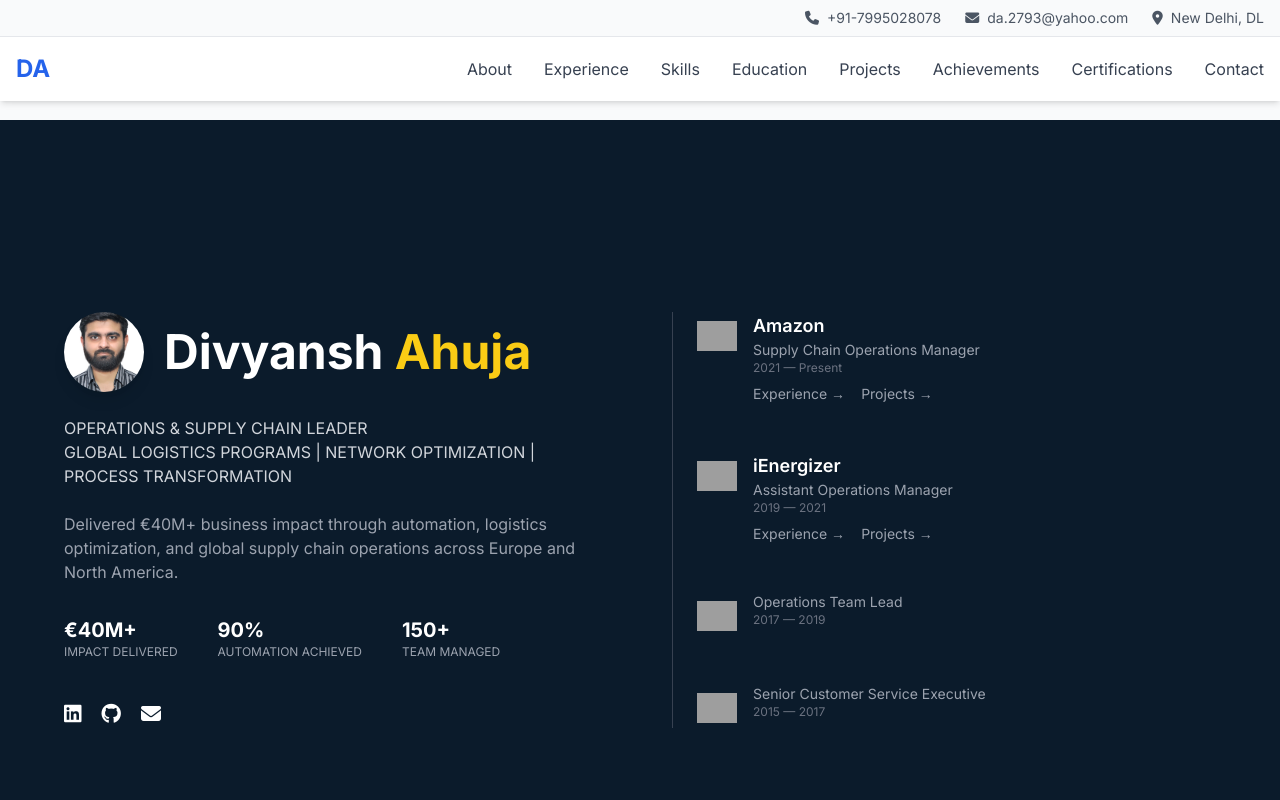
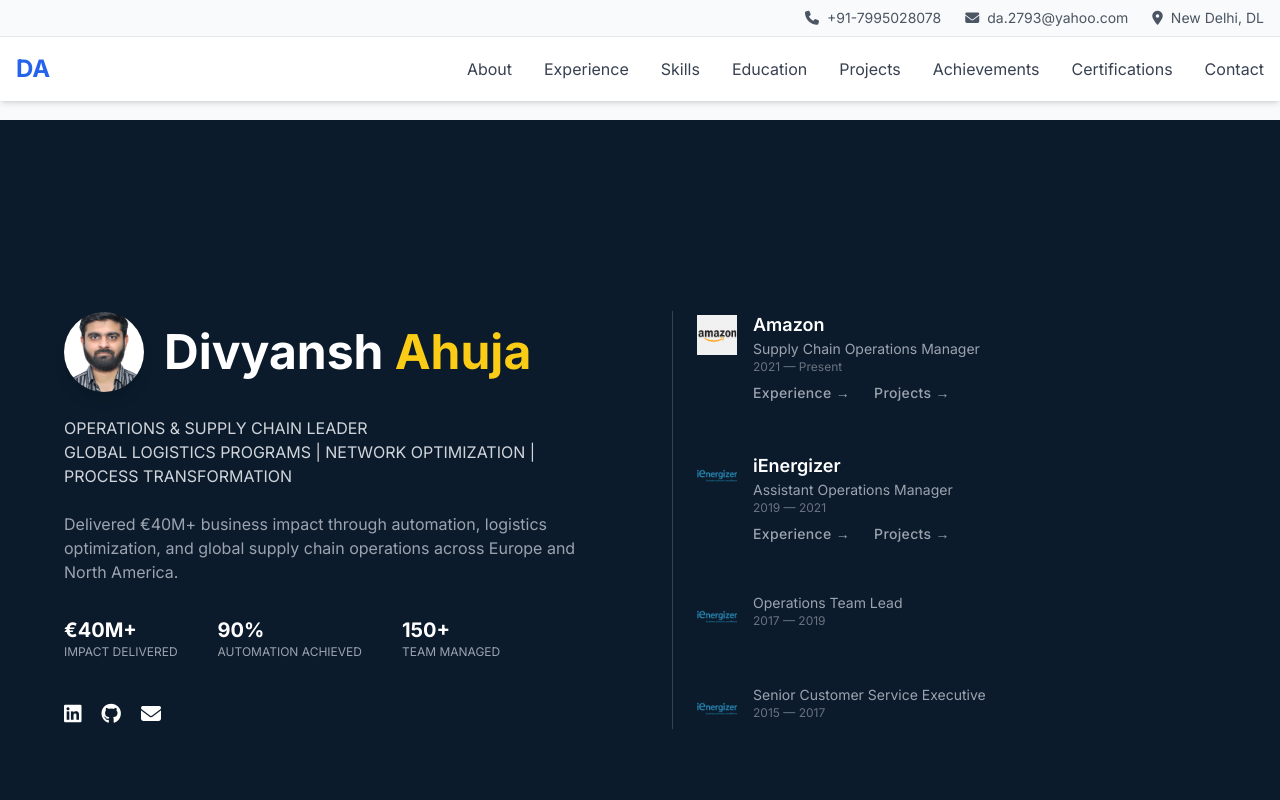
Before and after one commit to DA2793/divyansh-portfolio, a React (Vite) app: page / in a window 1280 px wide. Shown: the top 800 px of the page. Built offline with nearby package versions, Linux system fonts and the light colour scheme; grey boxes are pictures that could not be loaded.

Commit message:
update hero

```diff
--- a/src/components/Hero/Hero.jsx
+++ b/src/components/Hero/Hero.jsx
@@ -71,7 +71,7 @@ const Hero = () => {
             {/* AMAZON */}
             <motion.div whileHover={{ x: 5 }}>
               <div className="flex items-start gap-4">
-                <img src="/amazon.png" className="w-10 h-10 object-contain mt-1" />
+                <img src="/amazon.png" alt="Amazon" className="w-10 h-10 object-contain mt-1" />
 
                 <div>
                   <p className="font-semibold text-lg">Amazon</p>
@@ -82,11 +82,18 @@ const Hero = () => {
                     2021 — Present
                   </p>
 
-                  <div className="flex gap-4 text-sm text-gray-400">
-                    <a href="#experience" className="hover:text-yellow-400 transition">
+                  <div className="flex gap-6 text-sm mt-2">
+                    <a
+                      href="#experience"
+                      className="relative text-gray-400 hover:text-yellow-400 transition font-medium tracking-wide cursor-pointer after:block after:h-[1px] after:bg-yellow-400 after:scale-x-0 hover:after:scale-x-100 after:transition-transform after:origin-left"
+                    >
                       Experience →
                     </a>
-                    <a href="#projects" className="hover:text-yellow-400 transition">
+
+                    <a
+                      href="#projects"
+                      className="relative text-gray-400 hover:text-yellow-400 transition font-medium tracking-wide cursor-pointer after:block after:h-[1px] after:bg-yellow-400 after:scale-x-0 hover:after:scale-x-100 after:transition-transform after:origin-left"
+                    >
                       Projects →
                     </a>
                   </div>
@@ -97,7 +104,7 @@ const Hero = () => {
             {/* IENERGIZER AOM */}
             <motion.div whileHover={{ x: 5 }}>
               <div className="flex items-start gap-4">
-                <img src="/ienergizer.png" className="w-10 h-10 object-contain mt-1" />
+                <img src="/ienergizer.png" alt="iEnergizer" className="w-10 h-10 object-contain mt-1" />
 
                 <div>
                   <p className="font-semibold text-lg">iEnergizer</p>
@@ -108,11 +115,18 @@ const Hero = () => {
                     2019 — 2021
                   </p>
 
-                  <div className="flex gap-4 text-sm text-gray-400">
-                    <a href="#experience" className="hover:text-yellow-400 transition">
+                  <div className="flex gap-6 text-sm mt-2">
+                    <a
+                      href="#experience"
+                      className="relative text-gray-400 hover:text-yellow-400 transition font-medium tracking-wide cursor-pointer after:block after:h-[1px] after:bg-yellow-400 after:scale-x-0 hover:after:scale-x-100 after:transition-transform after:origin-left"
+                    >
                       Experience →
                     </a>
-                    <a href="#projects" className="hover:text-yellow-400 transition">
+
+                    <a
+                      href="#projects"
+                      className="relative text-gray-400 hover:text-yellow-400 transition font-medium tracking-wide cursor-pointer after:block after:h-[1px] after:bg-yellow-400 after:scale-x-0 hover:after:scale-x-100 after:transition-transform after:origin-left"
+                    >
                       Projects →
                     </a>
                   </div>
@@ -123,11 +137,11 @@ const Hero = () => {
             {/* TEAM LEAD */}
             <motion.div whileHover={{ x: 5 }}>
               <div className="flex items-start gap-4">
-                <img src="/ienergizer.png" className="w-10 h-10 object-contain mt-1" />
+                <img src="/ienergizer.png" alt="iEnergizer" className="w-10 h-10 object-contain mt-1" />
 
                 <div>
                   <p className="text-sm text-gray-400">Operations Team Lead</p>
-                  <p className="text-xs text-gray-500 mb-2">
+                  <p className="text-xs text-gray-500">
                     2017 — 2019
                   </p>
                 </div>
@@ -137,7 +151,7 @@ const Hero = () => {
             {/* CSE */}
             <motion.div whileHover={{ x: 5 }}>
               <div className="flex items-start gap-4">
-                <img src="/ienergizer.png" className="w-10 h-10 object-contain mt-1" />
+                <img src="/ienergizer.png" alt="iEnergizer" className="w-10 h-10 object-contain mt-1" />
 
                 <div>
                   <p className="text-sm text-gray-400">
```
Also changed, not shown: public/amazon.png (added), public/ienergizer.png (added).
